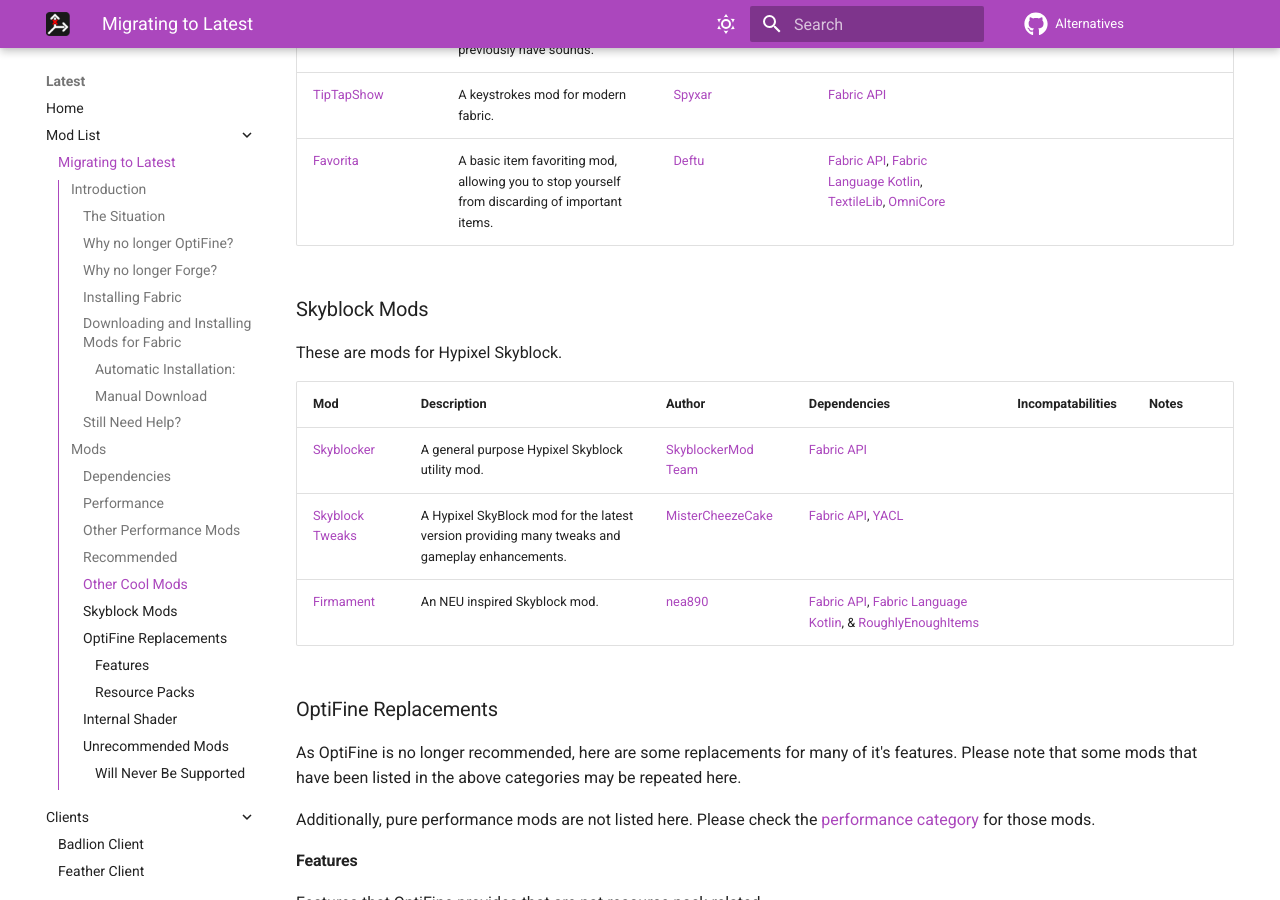
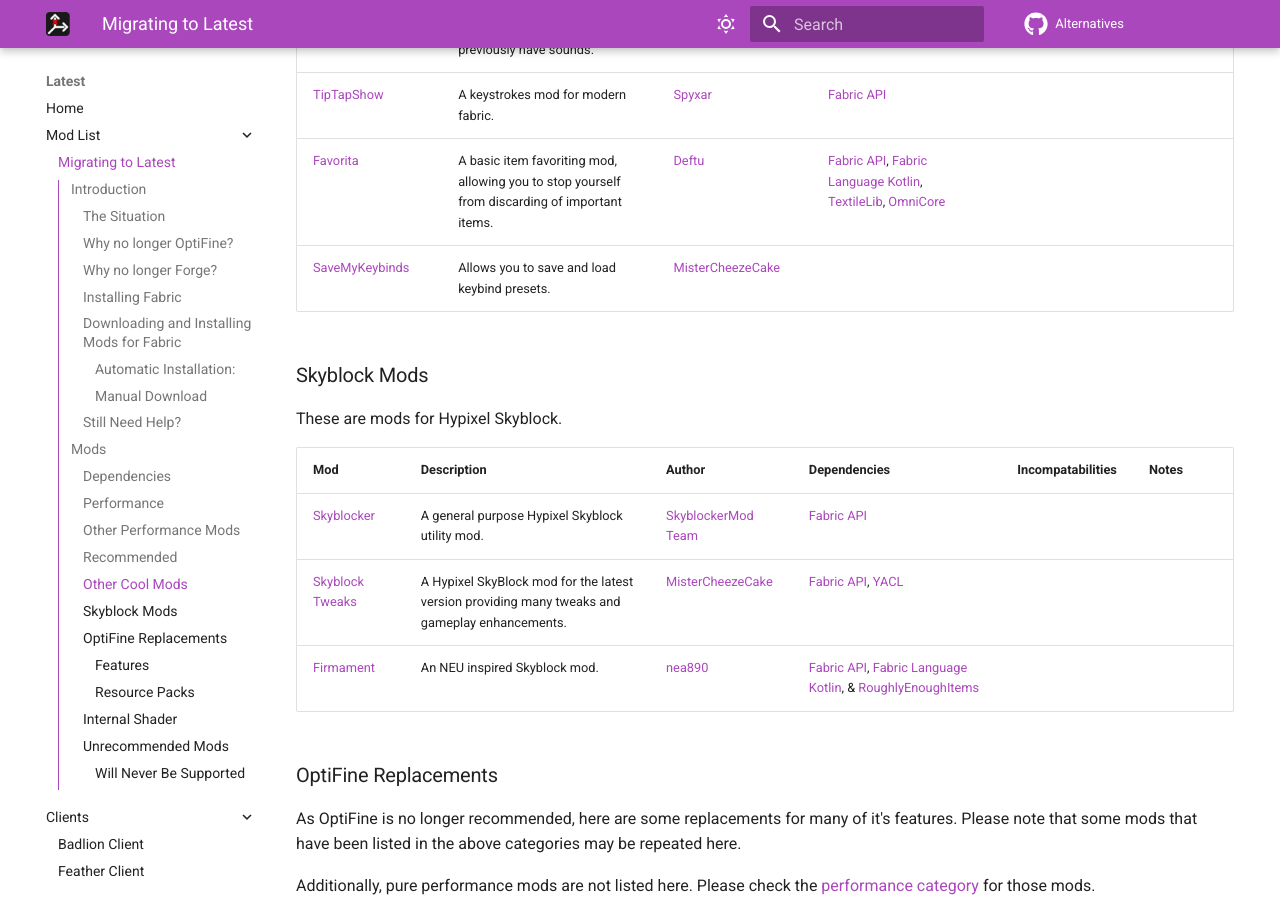
Before and after one commit to MicrocontrollersDev/Alternatives, an MkDocs documentation site: the page built from docs/latest/migrating.md, in a window 1280 px wide and 900 px high, scrolled down 12574 px. Built offline with MkDocs 1.6.1 and Material for MkDocs 9.7.7, drawn with Linux system fonts in a browser that asks for light colours; comment, search, counter and statistics services are not loaded.

Commit message:
add savemykeybinds

```diff
--- a/docs/latest/migrating.md
+++ b/docs/latest/migrating.md
@@ -214,6 +214,7 @@
 | [Sounds](https://modrinth.com/mod/sound) | Adds many more sounds to Minecraft for things that did not previously have sounds. | [mineblock11](https://github.com/mineblock11) |
 | [TipTapShow](https://modrinth.com/mod/tiptapshow) | A keystrokes mod for modern fabric. | [Spyxar](https://github.com/Spyxar) | [Fabric API](https://modrinth.com/mod/fabric-api) |
 | [Favorita](https://modrinth.com/mod/favorita) | A basic item favoriting mod, allowing you to stop yourself from discarding of important items. | [Deftu](https://github.com/Deftu) | [Fabric API](https://modrinth.com/mod/fabric-api), [Fabric Language Kotlin](https://modrinth.com/mod/fabric-language-kotlin), [TextileLib](https://modrinth.com/mod/textile-lib), [OmniCore](https://modrinth.com/mod/omnicore) |
+| [SaveMyKeybinds](https://modrinth.com/mod/savemykeybinds) | Allows you to save and load keybind presets. | [MisterCheezeCake](https://github.com/MisterCheezeCake) |
 
 ### Skyblock Mods
 
```
